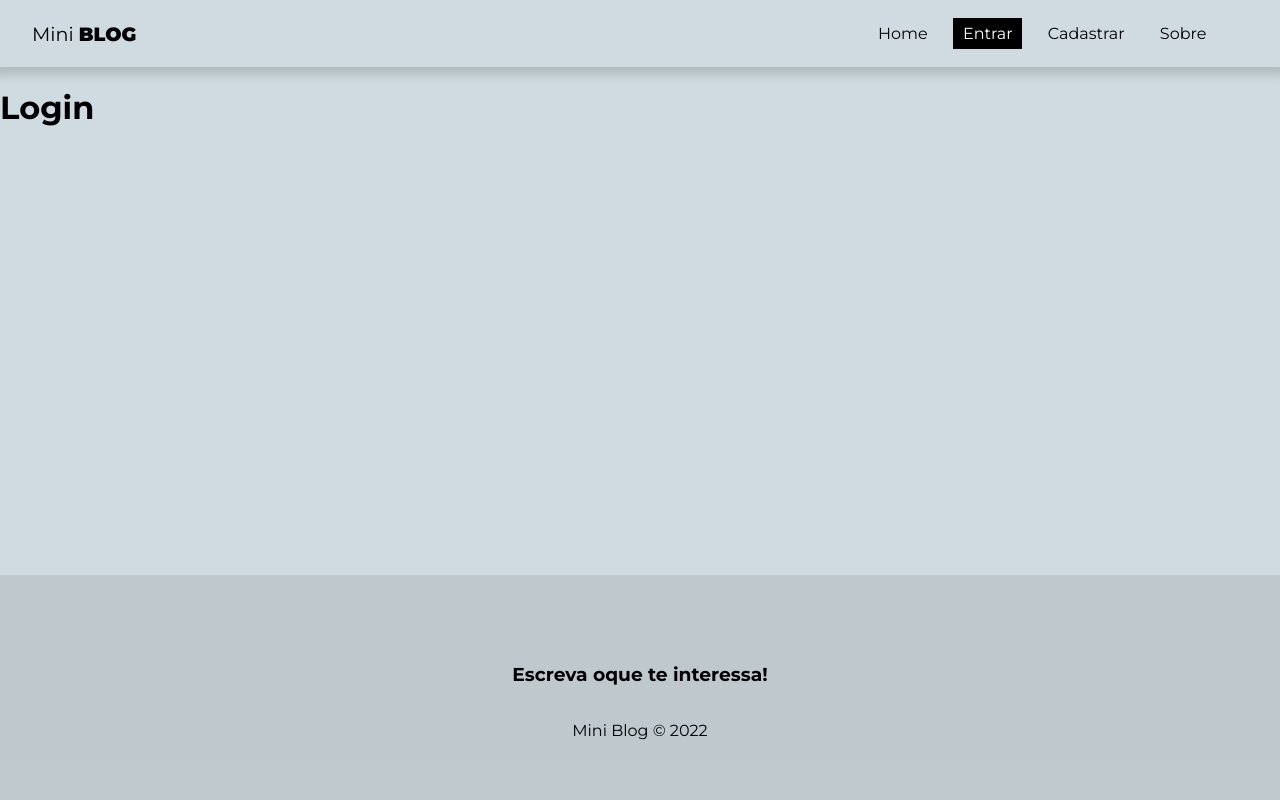
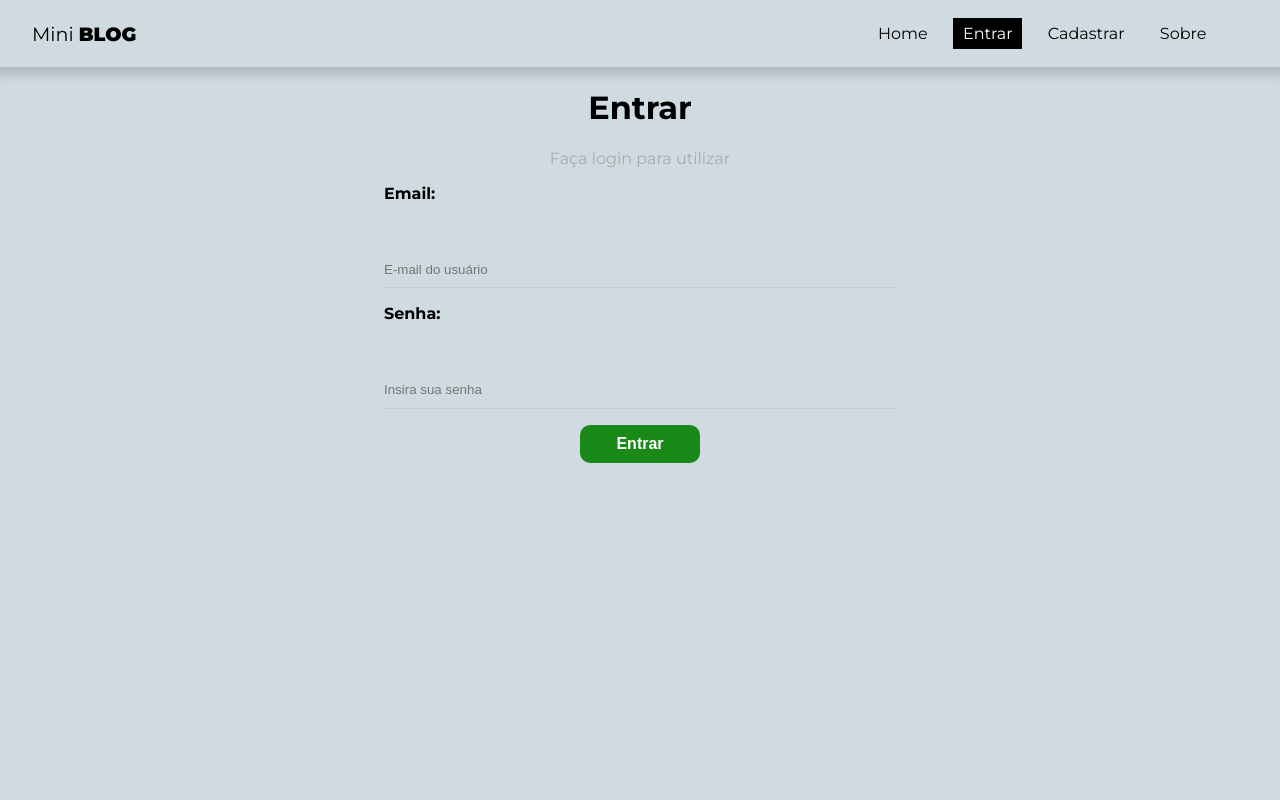
Before and after one commit to diegoramosds/projeto-blog, a React (Vite) app in the folder miniblog/: page /login in a window 1280 px wide. Shown: the top 800 px of the page. Built offline with nearby package versions, Linux system fonts and the light colour scheme; no server answers.

Commit message:
criando login e dashboard

```diff
--- a/miniblog/src/pages/About/About.jsx
+++ b/miniblog/src/pages/About/About.jsx
@@ -1,10 +1,13 @@
+import { Link } from "react-router-dom"
 import styles from "./About.module.css"
 
 
 const About = () => {
   return (
-    <div>
-      <h1>About</h1>
+    <div className={styles.about}>
+      <h2>Sobre  <span>Blog</span></h2>
+      <p>Consiste em um blog para  usuario fazer suas postagens, Desevolvido em React js no frnt-end e firebase no back-end.</p>
+      <Link to={"/posts/create"} className="btn" >Criar seu post</Link>
     </div>
   )
 }
--- a/miniblog/src/pages/About/About.module.css
+++ b/miniblog/src/pages/About/About.module.css
@@ -0,0 +1,17 @@
+.about {
+text-align: center;
+display: flex;
+flex-direction: column;
+align-items: center;
+}
+
+.about p {
+color: #aaa;
+margin-bottom: 2em;
+}
+
+.about a{
+    display: block;
+    margin-top: 15px;
+    padding: 10px 15px;
+    }
--- a/miniblog/src/pages/Login/Login.jsx
+++ b/miniblog/src/pages/Login/Login.jsx
@@ -1,10 +1,66 @@
 import styles from "./Login.module.css"
+
+import { useAuthentication } from "../../hooks/useAuthentication";
+import { useState, useEffect } from "react"
+
+
 
 
 const Login = () => {
+
+  const [email,setEmail] = useState("");
+  const [password,setPassword] = useState("");
+  const [error,setError] = useState("");
+
+  const { login, error: authError, loading} = useAuthentication();
+
+  const handleSubmit = async (e) => {
+    e.preventDefault();
+    setError("");
+
+    const user = {
+      email,
+      password,
+    }
+
+    const res = await login(user)
+    console.log(res)
+  };
+
+  useEffect(() => {
+    if(authError) {
+      setError(authError);
+    }
+  }, [authError])
+
   return (
-    <div>
-        <h1>Login</h1>
+    <div className={styles.login}>
+       <h1>Entrar</h1>
+        <p>Faça login para utilizar</p>
+
+        <form onSubmit={handleSubmit}>
+
+          <label>
+            <span>Email:</span>
+            <input type="email"
+            required name="email"
+            placeholder="E-mail do usuário"
+            value={email}
+            onChange={(e)=> setEmail(e.target.value)}/>
+          </label>
+          <label>
+            <span>Senha:</span>
+            <input type="password"
+            required name="password"
+            placeholder="Insira sua senha"
+            value={password}
+            onChange={(e)=> setPassword(e.target.value)}/>
+          </label>
+
+         {!loading &&  <button className="btn" type="submit">Entrar</button>}
+         {loading &&  <button className="btn" disabled>Aguarde</button>}
+          {error && <p className="error">{error}</p>}
+        </form>
     </div>
   )
 }
--- a/miniblog/src/pages/Login/Login.module.css
+++ b/miniblog/src/pages/Login/Login.module.css
@@ -0,0 +1,7 @@
+.login {
+    text-align: center;
+}
+
+.login p {
+    color: #aaa;
+}
```
Also changed, not shown: miniblog/src/pages/CreatePost/CreatePost.jsx (added, +90 -0 lines), miniblog/src/pages/CreatePost/CreatePost.module.css (added, +11 -0 lines), miniblog/src/pages/Dashboard/Dashboard.jsx (added, +12 -0 lines), miniblog/src/pages/Dashboard/Dashboard.module.css (added).
